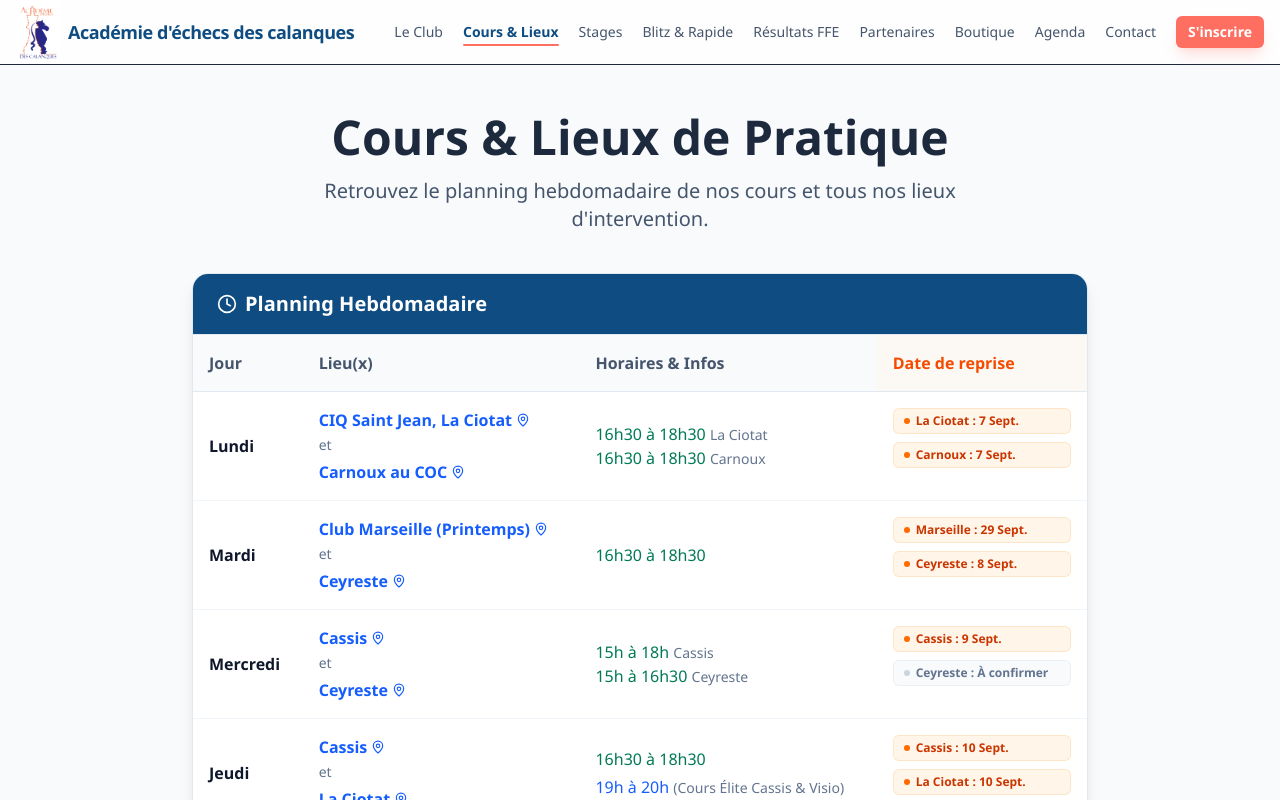
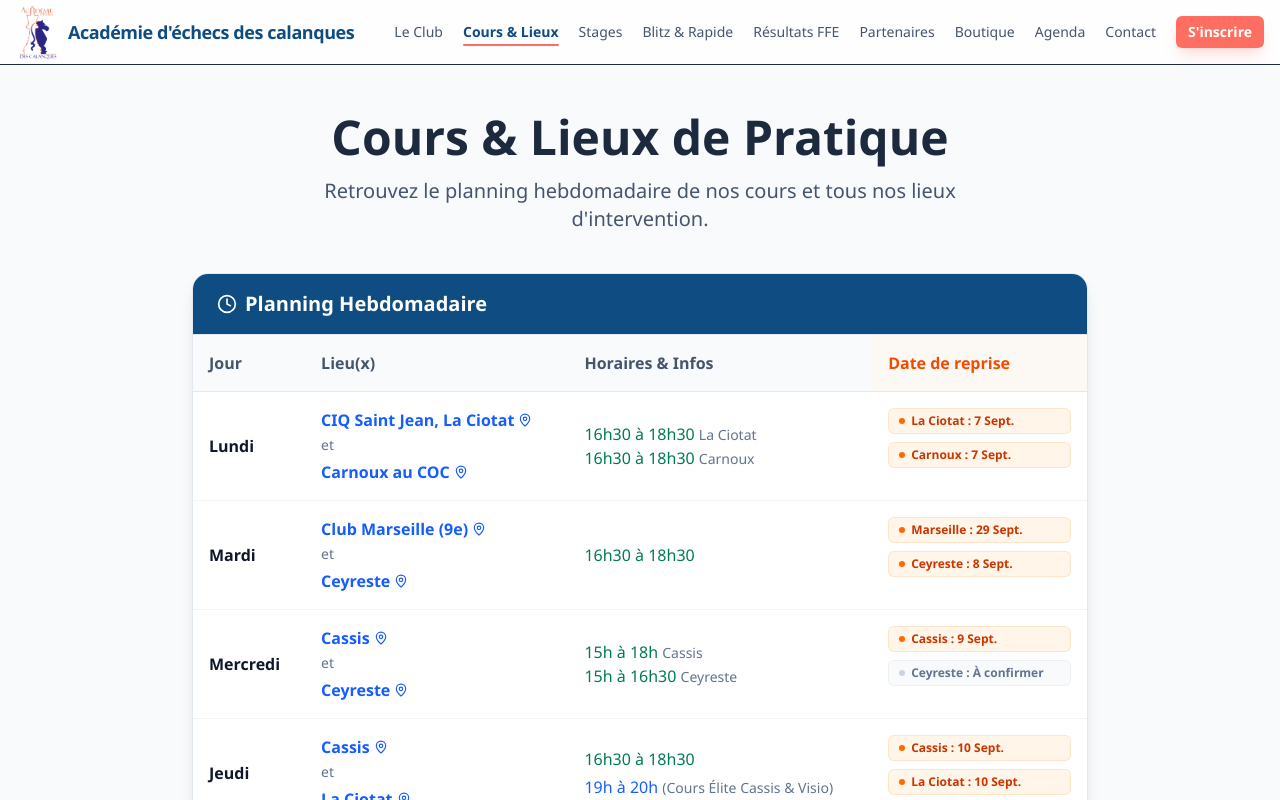
Before and after one commit to jgiraudeau/ac_echecs_calanques, a Next.js app: page /activites in a window 1280 px wide. Shown: the top 800 px of the page. Built offline with nearby package versions, Linux system fonts and the light colour scheme.

Commit message:
Update table location text to Club Marseille (9e)

```diff
--- a/src/app/activites/page.tsx
+++ b/src/app/activites/page.tsx
@@ -101,7 +101,7 @@ export default function ActivitesPage() {
                                             href="#lieux-liste"
                                             className="text-blue-600 hover:text-accent font-semibold hover:underline inline-flex items-center gap-1"
                                         >
-                                            Club Marseille (Printemps)
+                                            Club Marseille (9e)
                                             <MapPin className="w-3.5 h-3.5" />
                                         </a>
                                         <br/>
```
